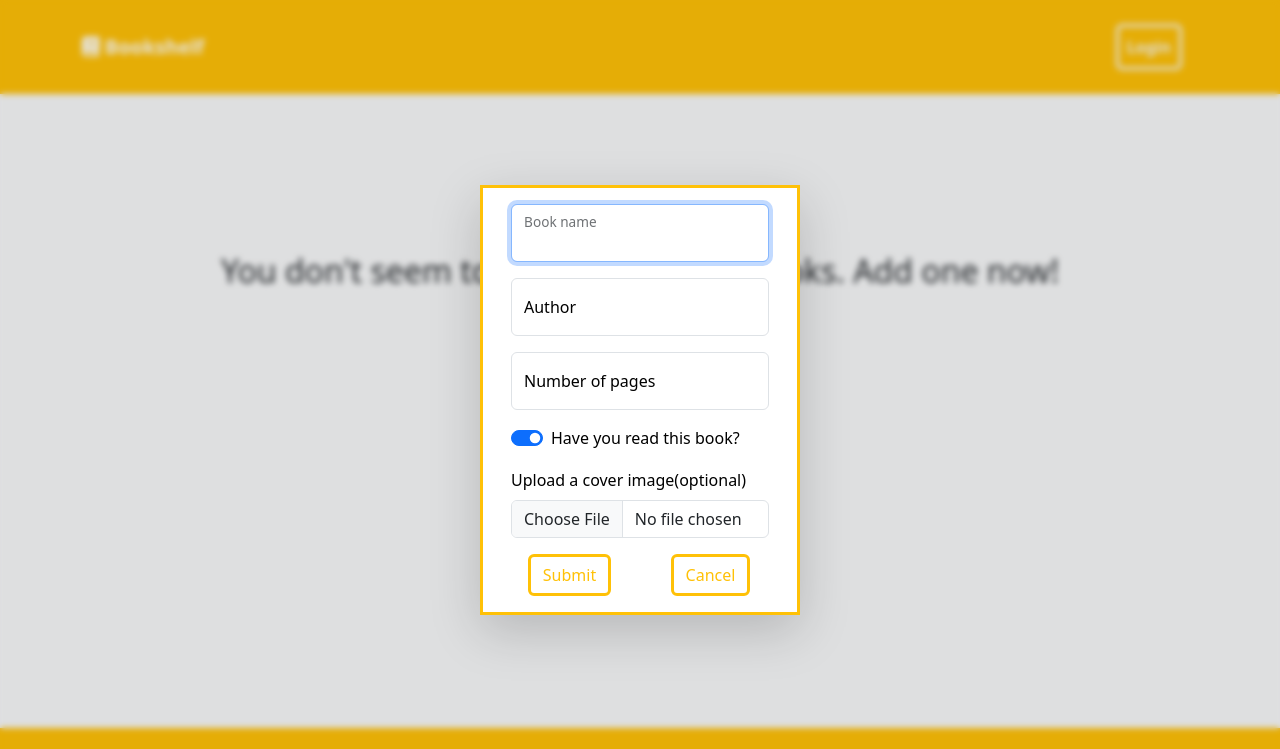
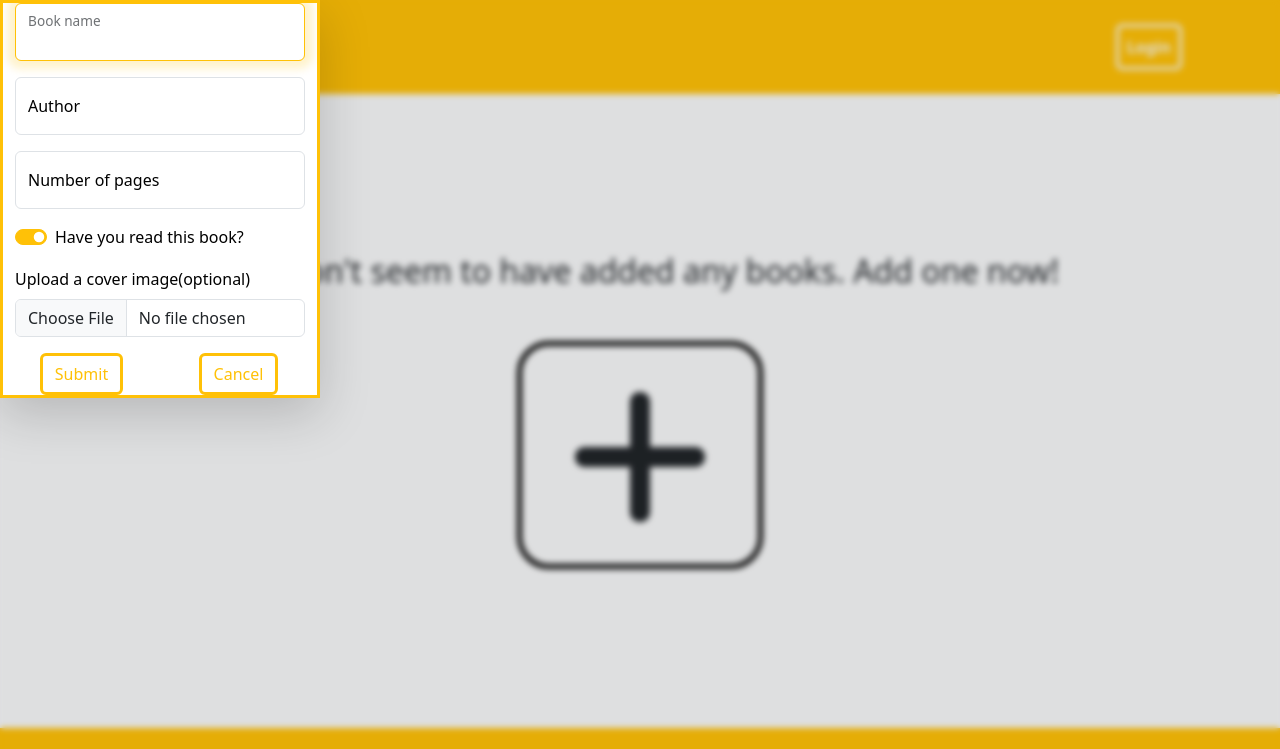
Before and after one commit to irfansubasi/book-tracker, a plain HTML site: page index.html in a window 1280 px wide. Both pictures are taken after a click on the button 640 px from the left and 455 px from the top of the page. Shown: the top 749 px of the page. Drawn offline with nearby package versions, Linux system fonts and the light colour scheme.

Commit message:
clean styles & add comments

```diff
--- a/styles.css
+++ b/styles.css
@@ -1,3 +1,11 @@
+/* Global styles */
+
+*{
+    margin: 0;
+    padding: 0;
+    box-sizing: border-box;
+}
+
 html{
     font-size: 16px;
 }
@@ -6,51 +14,62 @@ body{
     font-family: "Rubik", sans-serif;
 }
 
+/* Navigation link hover effect */
 .nav-link:hover{
     color: #000000!important;
 }
 
+/* Navbar brand font size */
+.navbar-brand{
+    font-size: 2rem!important;
+}
+
+/* Button border */
 .btn{
     border: 0.2rem solid!important;
 }
 
+/* Plus icon size */
 .plus{
     font-size: 10rem;
 }
 
+/* Plus icon hover effect */
 .plus:hover{
     color: rgba(var(--bs-warning-rgb),var(--bs-bg-opacity));
     border-color: rgba(var(--bs-warning-rgb),var(--bs-border-opacity))!important;
 }
 
+/* Checked form-check-input border and background color */
 .form-check-input:checked{
-    border-color: #ffc107;
-    background-color: #ffc107;
+    border-color: #ffc107!important;
+    background-color: #ffc107!important;
 }
 
+/* Form control focus border color and box shadow */
 .form-control:focus{
-    border-color: #ffc107;
-    box-shadow: 0rem 0rem 0.5rem 0.5rem rgba(255,197,7,0.2)
+    border-color: #ffc107!important;
+    box-shadow: 0rem 0rem 0.5rem 0.5rem rgba(255,197,7,0.2)!important;
 }
 
+/* Dialog border color */
 dialog{
     border-color: #ffc107;
 }
 
+/* Dialog backdrop blur */
 dialog::backdrop{
     backdrop-filter: blur(0.2rem);
 }
 
+/* Card image top styling */
 .card-img-top{
     object-fit: cover;
     width: 100%;
     height: 327px;
 }
 
-#status{
-    font-size: 1.3rem;
-}
-
+/* Button outline warning border color */
 .btn-outline-warning{
     border-color: #ffc107!important;
 }
```
